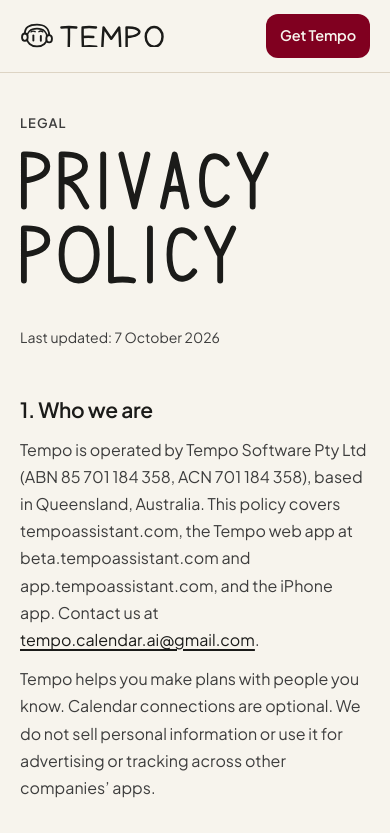
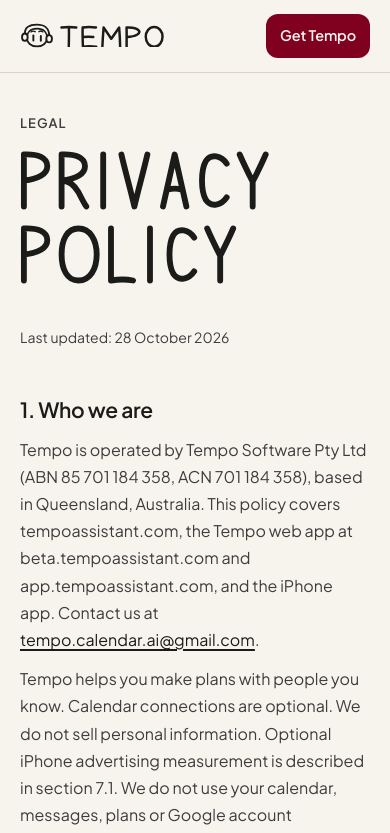
Before and after one commit to tempocalendarai-debug/New-Landing-Page-7, a Next.js app: page /privacy in a window 390 px wide. Shown: the top 833 px of the page. Built offline with nearby package versions, Linux system fonts and the light colour scheme.

Commit message:
Disclose optional iPhone ad measurement and tracking choices

```diff
--- a/src/app/privacy/page.tsx
+++ b/src/app/privacy/page.tsx
@@ -11,7 +11,7 @@
 export default function PrivacyPage() {
   return (
     <SubPage eyebrow="Legal" lines={["PRIVACY", "POLICY"]} label="Privacy Policy">
-      <LegalDocument file="privacy" meta="Last updated: 7 October 2026" />
+      <LegalDocument file="privacy" meta="Last updated: 28 October 2026" />
     </SubPage>
   );
 }
--- a/src/content/legal/privacy.html
+++ b/src/content/legal/privacy.html
@@ -1,7 +1,7 @@
 <div class="doc-section">
   <h2>1. Who we are</h2>
 <p>Tempo is operated by Tempo Software Pty Ltd (ABN 85 701 184 358, ACN 701 184 358), based in Queensland, Australia. This policy covers tempoassistant.com, the Tempo web app at beta.tempoassistant.com and app.tempoassistant.com, and the iPhone app. Contact us at <a href="mailto:tempo.calendar.ai@gmail.com">tempo.calendar.ai@gmail.com</a>.</p>
-<p>Tempo helps you make plans with people you know. Calendar connections are optional. We do not sell personal information or use it for advertising or tracking across other companies’ apps.</p>
+<p>Tempo helps you make plans with people you know. Calendar connections are optional. We do not sell personal information. Optional iPhone advertising measurement is described in section 7.1. We do not use your calendar, messages, plans or Google account information for advertising.</p>
 </div>
 
 <div class="doc-section">
@@ -69,8 +69,16 @@
 <li><strong>Google Gemini and TypeSafe:</strong> AI processing described above.</li>
 <li><strong>Google Maps Platform:</strong> addresses you enter for place suggestions and travel estimates; not device GPS location.</li>
 <li><strong>Google and Apple:</strong> sign-in and calendar services you authorise. Apple Push Notification service receives the device token and notification payload.</li>
+<li><strong>Meta:</strong> optional iPhone advertising measurement, only with your tracking permission, as described in section 7.1.</li>
 </ul>
 <p>Providers may process information outside Australia, including in the United States. We take reasonable steps to protect information disclosed overseas consistently with applicable privacy requirements. We may disclose information where required by law, for security or to protect rights, or in a business transfer with appropriate notice and safeguards.</p>
+</div>
+
+<div class="doc-section">
+  <h2>7.1 Optional iPhone advertising measurement</h2>
+<p>With your permission through Apple’s App Tracking Transparency prompt, the iPhone app uses Meta’s SDK to measure which Facebook and Instagram ads lead people to install and open Tempo. Meta receives device identifiers, app installation and app-open/session activity, and technical information such as IP address, device information and SDK diagnostics. Meta may link this information with information from its services for advertising measurement.</p>
+<p>We do not attach your Tempo account details, calendars, chats, plans, photos or Google user data to these events. Automatic in-app event logging and SDK metadata collection are disabled. This optional measurement is being introduced with iPhone app version 1.0.2 build 228; earlier versions do not contain this integration.</p>
+<p>You can decline without losing Tempo’s features, or change permission in iPhone Settings → Privacy &amp; Security → Tracking. When permission is declined or restricted, Tempo does not initialise Meta’s SDK. Withdrawing permission stops future consent-gated reporting; it cannot undo requests already sent. Apple may also provide delayed, aggregate ad-attribution reports through SKAdNetwork without cross-app tracking permission. See <a href="https://www.facebook.com/privacy/policy/" target="_blank" rel="noopener noreferrer">Meta’s Privacy Policy</a>.</p>
 </div>
 
 <div class="doc-section">
```
